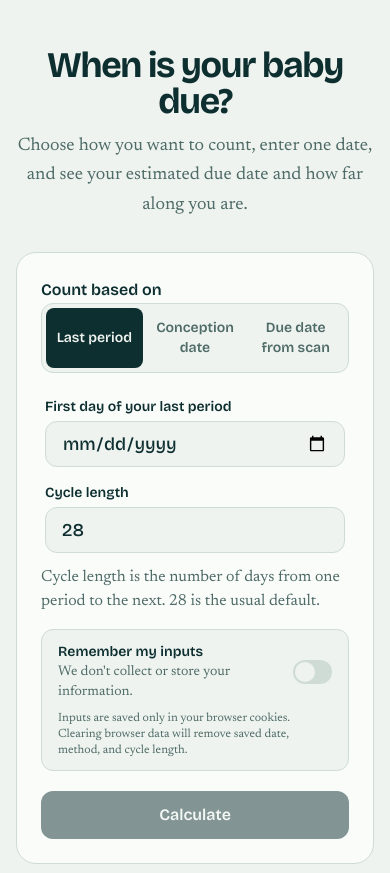
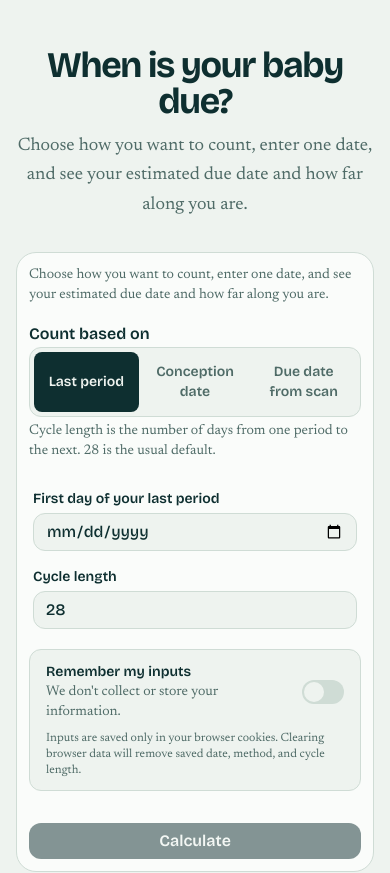
Before and after one commit to fnabir/babyduedate, a Next.js app: page / in a window 390 px wide. Shown: the top 873 px of the page. Built offline with nearby package versions, Linux system fonts and the light colour scheme.

Commit message:
Refine calculator layout and responsive styles

```diff
--- a/src/components/Calculator.tsx
+++ b/src/components/Calculator.tsx
@@ -36,7 +36,7 @@ import type { Method } from "@/libs/types";
 const style = {
   label: "block font-display text-sm font-semibold mb-1",
   input:
-    "w-full rounded-xl border border-line bg-canvas px-4 py-2 font-display text-lg font-medium text-ink focus-visible:outline-2 focus-visible:outline-offset-2 focus-visible:outline-ink transition",
+    "w-full rounded-xl border border-line bg-canvas px-3 sm:px-4 py-1.5 sm:py-2 font-display text-base sm:text-lg font-medium text-ink focus-visible:outline-2 focus-visible:outline-offset-2 focus-visible:outline-ink transition",
 };
 
 const isMethod = (value: string | undefined): value is Method =>
@@ -136,7 +136,7 @@ export default function Calculator() {
         exit={{ opacity: 0, y: -10, height: 0 }}
         transition={{ duration: 0.3, delay: 0.3, layout: { duration: 0.3 } }}
         aria-label="Calculator"
-        className="rounded-[1.25rem] border border-line bg-surface p-6 max-w-full w-2xl"
+        className="max-w-full w-2xl"
       >
         <AnimatePresence mode="wait" initial={false}>
           {!showCalculateNew ? (
@@ -146,8 +146,14 @@ export default function Calculator() {
               animate={{ opacity: 1, height: "auto" }}
               exit={{ opacity: 0, height: 0 }}
               transition={{ duration: 0.2 }}
+              className="rounded-[1.25rem] border border-line bg-surface p-3 sm:p-6 space-y-4"
             >
-              <fieldset className="mb-5">
+              <p className="text-muted text-sm lg:text-xl">
+                Choose how you want to count, enter one date, and see your
+                estimated due date and how far along you are.
+              </p>
+              <div>
+                <fieldset>
                   <legend className="font-display text-[1rem] font-semibold">
                     Count based on
                   </legend>
@@ -170,6 +176,22 @@ export default function Calculator() {
                     ))}
                   </div>
                 </fieldset>
+
+                <motion.div layout className="overflow-hidden mt-1">
+                  <AnimatePresence mode="wait" initial={false}>
+                    <motion.p
+                      key={method}
+                      initial={{ opacity: 0, y: 4, height: 0 }}
+                      animate={{ opacity: 1, y: 0, height: "auto" }}
+                      exit={{ opacity: 0, y: -4, height: 0 }}
+                      transition={{ duration: 0.2 }}
+                      className=" text-sm sm:text-base text-muted min-h-12 lg:min-h-8"
+                    >
+                      {current.hint}
+                    </motion.p>
+                  </AnimatePresence>
+                </motion.div>
+              </div>
 
               <motion.div layout className="flex flex-col md:flex-row gap-2">
                 <motion.div
@@ -229,22 +251,7 @@ export default function Calculator() {
                 </AnimatePresence>
               </motion.div>
 
-              <motion.div layout className="overflow-hidden">
-                <AnimatePresence mode="wait" initial={false}>
-                  <motion.p
-                    key={method}
-                    initial={{ opacity: 0, y: 4, height: 0 }}
-                    animate={{ opacity: 1, y: 0, height: "auto" }}
-                    exit={{ opacity: 0, y: -4, height: 0 }}
-                    transition={{ duration: 0.2 }}
-                    className="mt-2 text-base text-muted min-h-12 lg:min-h-8"
-                  >
-                    {current.hint}
-                  </motion.p>
-                </AnimatePresence>
-              </motion.div>
-
-              <div className="mt-4 rounded-xl border border-line bg-canvas px-4 py-3">
+              <div className="rounded-xl border border-line bg-canvas px-4 py-3">
                 <div className="flex items-center justify-between gap-4">
                   <div>
                     <p className="font-display text-sm font-semibold text-ink">
@@ -281,7 +288,7 @@ export default function Calculator() {
                 type="button"
                 onClick={() => dispatch(calculate())}
                 disabled={!canCalculate}
-                className="mt-5 w-full rounded-xl bg-ink px-4 py-3 font-display text-base font-semibold text-canvas cursor-pointer disabled:cursor-not-allowed disabled:opacity-50"
+                className="mt-4 w-full rounded-xl bg-ink hover:bg-ink/85 transition-colors py-1.5 sm:py-2 font-display text-base sm:text-lg font-semibold text-canvas cursor-pointer disabled:cursor-not-allowed disabled:opacity-50"
               >
                 Calculate
               </button>
@@ -293,7 +300,7 @@ export default function Calculator() {
                     animate={{ opacity: 1, y: 0, height: "auto" }}
                     exit={{ opacity: 0, y: -4, height: 0 }}
                     transition={{ duration: 0.2 }}
-                    className="mt-2 text-sm text-muted"
+                    className="-mt-2 text-sm text-ink"
                   >
                     {outOfRangeMessage}
                   </motion.p>
@@ -311,7 +318,7 @@ export default function Calculator() {
               <button
                 type="button"
                 onClick={() => dispatch(startNewCalculation())}
-                className="w-full rounded-xl bg-ink px-4 py-3 font-display text-base font-semibold text-canvas cursor-pointer"
+                className="w-full rounded-xl bg-ink hover:bg-ink/85 transition-colors py-1.5 sm:py-2 font-display text-base sm:text-lg font-semibold text-canvas cursor-pointer"
               >
                 Calculate new
               </button>
```
Lines whose indentation alone changed are shown as unchanged.
